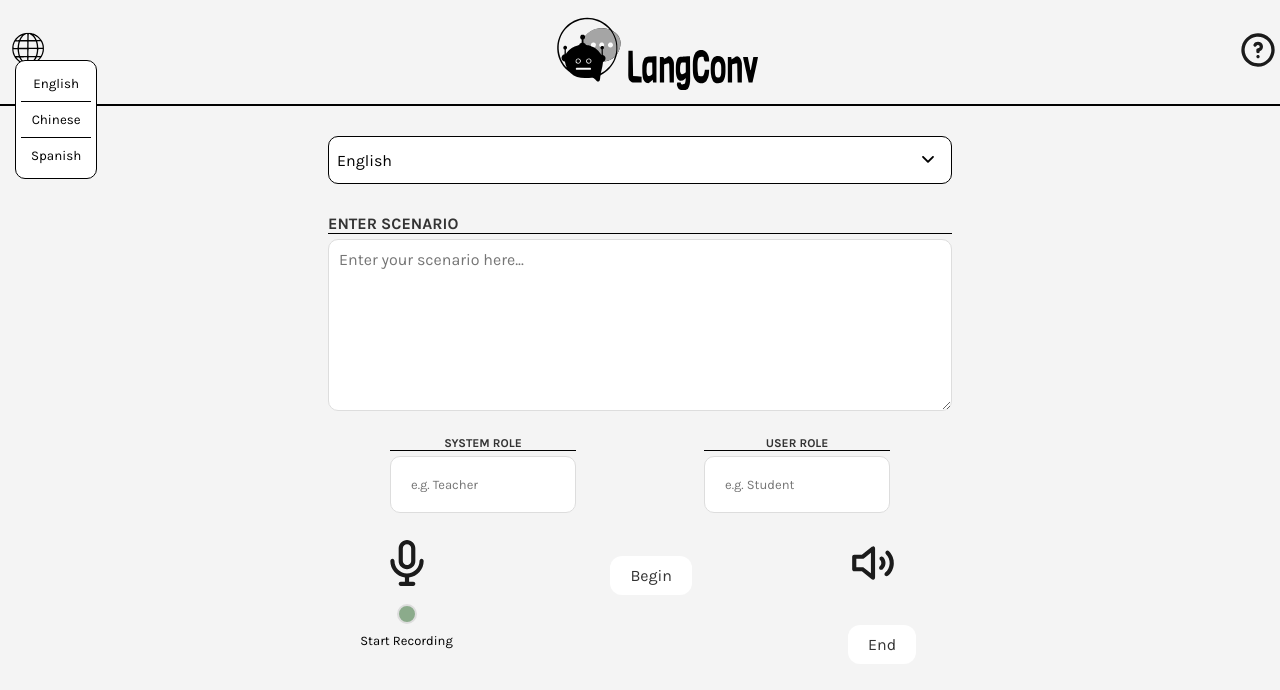
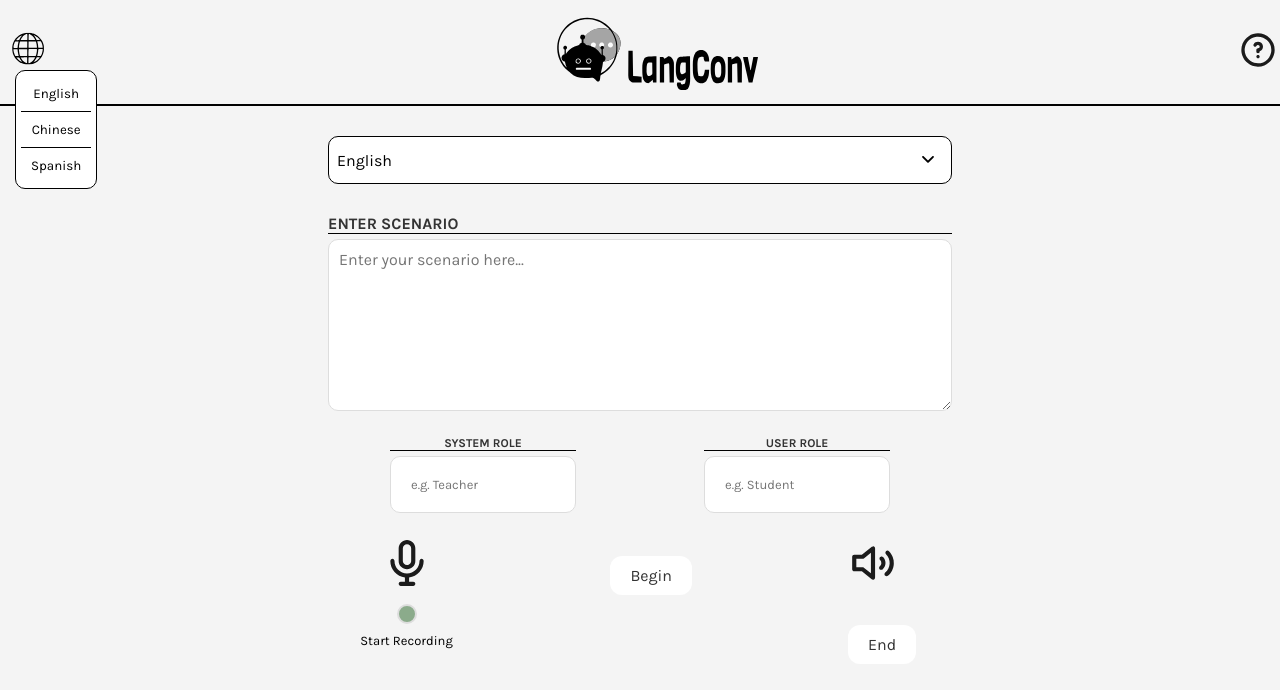
Before and after one commit to kaizzzed/langcon, a React (Create React App) app: page / in a window 1280 px wide. Both pictures are taken after a click on the element 22 px from the left and 52 px from the top of the page. Shown: the top 690 px of the page. Built offline with nearby package versions, Linux system fonts and the light colour scheme.

Commit message:
more css

```diff
--- a/src/App.css
+++ b/src/App.css
@@ -39,7 +39,7 @@ body {
 .language-dropdown {
   position: fixed;
   background-color: white;
-  top: 60px; /* adjust here to move the dropdown box */
+  top: 70px; /* adjust here to move the dropdown box */
   left: 15px; /* adjust here to move the dropdown box */
   border: 1px solid black;
   border-radius: 10px;
@@ -74,7 +74,7 @@ body {
 .faq-dropdown {
   position: fixed;
   background-color: white;
-  top: 60px; /* adjust here to move the dropdown box */
+  top: 70px; /* adjust here to move the dropdown box */
   right: 15px; /* adjust here to move the dropdown box */
   border: 1px solid black;
   border-radius: 10px;
```
